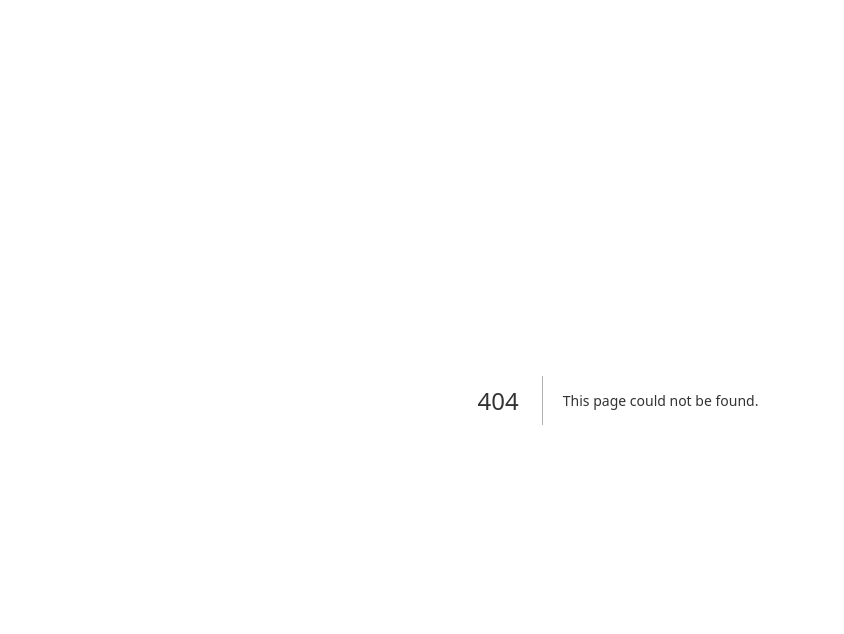
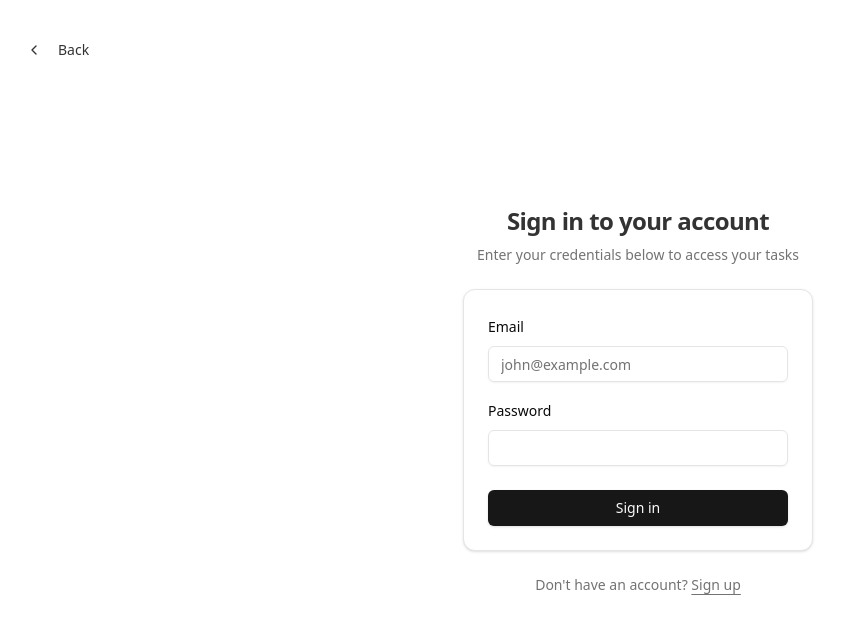
Before and after one commit to rajuahmmed111/to-do-list, a Next.js app: page /sign-in in a window 1280 px wide. Before the commit this address had no page. Shown: the top 634 px of the page, without its empty margins (22-866 px from the left). Built offline with nearby package versions, Linux system fonts and the light colour scheme.

Commit message:
sign-in and sign-up page

```diff
--- /dev/null
+++ b/src/app/sign-in/page.tsx
@@ -0,0 +1,129 @@
+/* eslint-disable @typescript-eslint/no-unused-vars */
+"use client"
+
+import type React from "react"
+
+import { useState } from "react"
+import { useRouter } from "next/navigation"
+import Link from "next/link"
+import { Button } from "@/components/ui/button"
+import { Card, CardContent, CardFooter } from "@/components/ui/card"
+import { Input } from "@/components/ui/input"
+import { Label } from "@/components/ui/label"
+import { Icons } from "@/components/icons"
+import { signIn } from "next-auth/react"
+import { useToast } from "@/hooks/use-toast"
+
+export default function SignInPage() {
+  const router = useRouter()
+  const { toast } = useToast()
+  const [isLoading, setIsLoading] = useState(false)
+  const [formData, setFormData] = useState({
+    email: "",
+    password: "",
+  })
+
+  const handleChange = (e: React.ChangeEvent<HTMLInputElement>) => {
+    const { name, value } = e.target
+    setFormData((prev) => ({ ...prev, [name]: value }))
+  }
+
+  const handleSubmit = async (e: React.FormEvent) => {
+    e.preventDefault()
+    setIsLoading(true)
+
+    try {
+      const result = await signIn("credentials", {
+        email: formData.email,
+        password: formData.password,
+        redirect: false,
+      })
+
+      if (result?.error) {
+        toast({
+          title: "Error",
+          description: result.error,
+          variant: "destructive",
+        })
+      } else {
+        router.push("/dashboard")
+      }
+    } catch (error) {
+      toast({
+        title: "Error",
+        description: "An unexpected error occurred",
+        variant: "destructive",
+      })
+    } finally {
+      setIsLoading(false)
+    }
+  }
+
+  return (
+    <div className="container flex h-screen w-screen flex-col items-center justify-center">
+      <Link href="/" className="absolute left-4 top-4 md:left-8 md:top-8">
+        <Button variant="ghost">
+          <Icons.chevronLeft className="mr-2 h-4 w-4" />
+          Back
+        </Button>
+      </Link>
+      <div className="mx-auto flex w-full flex-col justify-center space-y-6 sm:w-[350px]">
+        <div className="flex flex-col space-y-2 text-center">
+          <h1 className="text-2xl font-semibold tracking-tight">Sign in to your account</h1>
+          <p className="text-sm text-muted-foreground">Enter your credentials below to access your tasks</p>
+        </div>
+        <Card>
+          <form onSubmit={handleSubmit}>
+            <CardContent className="pt-6">
+              <div className="space-y-4">
+                <div className="space-y-2">
+                  <Label htmlFor="email">Email</Label>
+                  <Input
+                    id="email"
+                    name="email"
+                    type="email"
+                    placeholder="john@example.com"
+                    required
+                    value={formData.email}
+                    onChange={handleChange}
+                    disabled={isLoading}
+                  />
+                </div>
+                <div className="space-y-2">
+                  <Label htmlFor="password">Password</Label>
+                  <Input
+                    id="password"
+                    name="password"
+                    type="password"
+                    required
+                    value={formData.password}
+                    onChange={handleChange}
+                    disabled={isLoading}
+                  />
+                </div>
+              </div>
+            </CardContent>
+            <CardFooter>
+              <Button className="w-full" type="submit" disabled={isLoading}>
+                {isLoading ? (
+                  <>
+                    <Icons.spinner className="mr-2 h-4 w-4 animate-spin" />
+                    Signing in...
+                  </>
+                ) : (
+                  "Sign in"
+                )}
+              </Button>
+            </CardFooter>
+          </form>
+        </Card>
+        <p className="px-8 text-center text-sm text-muted-foreground">
+          Don&apos;t have an account?{" "}
+          <Link href="/sign-up" className="underline underline-offset-4 hover:text-primary">
+            Sign up
+          </Link>
+        </p>
+      </div>
+    </div>
+  )
+}
--- /dev/null
+++ b/src/app/sign-up/page.tsx
@@ -0,0 +1,147 @@
+/* eslint-disable @typescript-eslint/no-unused-vars */
+"use client"
+
+import type React from "react"
+
+import { useState } from "react"
+import { useRouter } from "next/navigation"
+import Link from "next/link"
+import { Button } from "@/components/ui/button"
+import { Card, CardContent, CardFooter } from "@/components/ui/card"
+import { Input } from "@/components/ui/input"
+import { Label } from "@/components/ui/label"
+import { Icons } from "@/components/icons"
+import { registerUser } from "@/app/actions/auth-actions"
+import { useToast } from "@/hooks/use-toast"
+
+export default function SignUpPage() {
+  const router = useRouter()
+  const { toast } = useToast()
+  const [isLoading, setIsLoading] = useState(false)
+  const [formData, setFormData] = useState({
+    name: "",
+    email: "",
+    password: "",
+  })
+
+  const handleChange = (e: React.ChangeEvent<HTMLInputElement>) => {
+    const { name, value } = e.target
+    setFormData((prev) => ({ ...prev, [name]: value }))
+  }
+
+  const handleSubmit = async (e: React.FormEvent) => {
+    e.preventDefault()
+    setIsLoading(true)
+
+    try {
+      const formDataObj = new FormData()
+      formDataObj.append("name", formData.name)
+      formDataObj.append("email", formData.email)
+      formDataObj.append("password", formData.password)
+
+      const result = await registerUser(formDataObj)
+
+      if (result.success) {
+        toast({
+          title: "Success",
+          description: result.message,
+        })
+        router.push("/sign-in")
+      } else {
+        toast({
+          title: "Error",
+          description: result.message,
+          variant: "destructive",
+        })
+      }
+    } catch (error) {
+      toast({
+        title: "Error",
+        description: "An unexpected error occurred",
+        variant: "destructive",
+      })
+    } finally {
+      setIsLoading(false)
+    }
+  }
+
+  return (
+    <div className="container flex h-screen w-screen flex-col items-center justify-center">
+      <Link href="/" className="absolute left-4 top-4 md:left-8 md:top-8">
+        <Button variant="ghost">
+          <Icons.chevronLeft className="mr-2 h-4 w-4" />
+          Back
+        </Button>
+      </Link>
+      <div className="mx-auto flex w-full flex-col justify-center space-y-6 sm:w-[350px]">
+        <div className="flex flex-col space-y-2 text-center">
+          <h1 className="text-2xl font-semibold tracking-tight">Create an account</h1>
+          <p className="text-sm text-muted-foreground">Enter your details below to create your account</p>
+        </div>
+        <Card>
+          <form onSubmit={handleSubmit}>
+            <CardContent className="pt-6">
+              <div className="space-y-4">
+                <div className="space-y-2">
+                  <Label htmlFor="name">Name</Label>
+                  <Input
+                    id="name"
+                    name="name"
+                    placeholder="John Doe"
+                    required
+                    value={formData.name}
+                    onChange={handleChange}
+                    disabled={isLoading}
+                  />
+                </div>
+                <div className="space-y-2">
+                  <Label htmlFor="email">Email</Label>
+                  <Input
+                    id="email"
+                    name="email"
+                    type="email"
+                    placeholder="john@example.com"
+                    required
+                    value={formData.email}
+                    onChange={handleChange}
+                    disabled={isLoading}
+                  />
+                </div>
+                <div className="space-y-2">
+                  <Label htmlFor="password">Password</Label>
+                  <Input
+                    id="password"
+                    name="password"
+                    type="password"
+                    required
+                    value={formData.password}
+                    onChange={handleChange}
+                    disabled={isLoading}
+                  />
+                </div>
+              </div>
+            </CardContent>
+            <CardFooter>
+              <Button className="w-full" type="submit" disabled={isLoading}>
+                {isLoading ? (
+                  <>
+                    <Icons.spinner className="mr-2 h-4 w-4 animate-spin" />
+                    Creating account...
+                  </>
+                ) : (
+                  "Create account"
+                )}
+              </Button>
+            </CardFooter>
+          </form>
+        </Card>
+        <p className="px-8 text-center text-sm text-muted-foreground">
+          Already have an account?{" "}
+          <Link href="/sign-in" className="underline underline-offset-4 hover:text-primary">
+            Sign in
+          </Link>
+        </p>
+      </div>
+    </div>
+  )
+}
```
